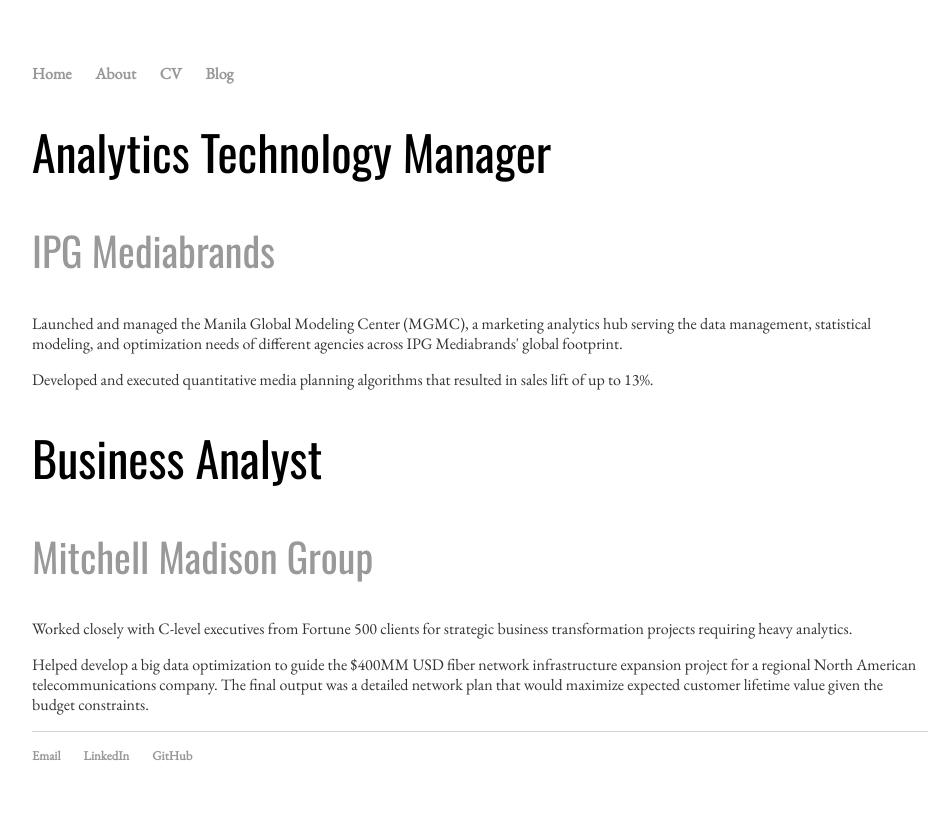
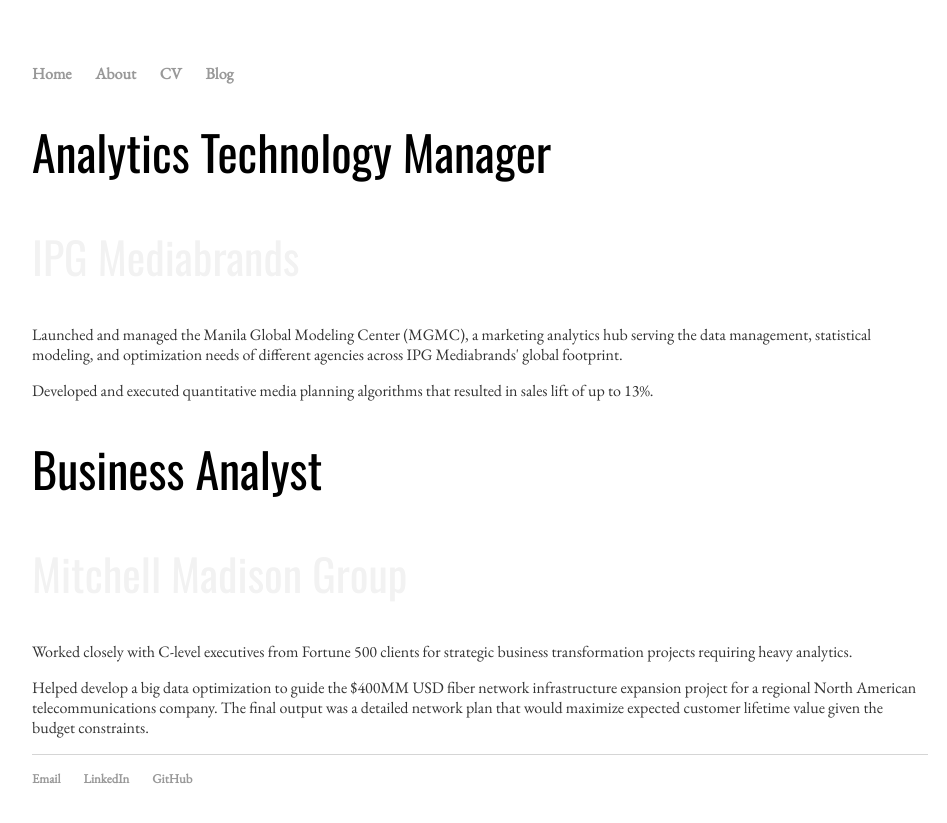
Before and after one commit to victorangeloblancada/victorangeloblancada.github.io-jekyll, a Jekyll site: the page built from cv/index.html, in a window 1280 px wide. Shown: the top 823 px of the page, without its empty margins (160-1107 px from the left). Built offline with Jekyll 4.4.1, drawn with Linux system fonts in a browser that asks for light colours.

Commit message:
Update main.css

```diff
--- a/css/main.css
+++ b/css/main.css
@@ -18,6 +18,7 @@
 }
 a:hover {
     text-decoration: underline;
+    color: #333;
 }
 h1, h2, h3 {
     font-family:'Oswald','Helvetica', 'Arial', 'Sans-Serif';
@@ -27,6 +28,10 @@
     font-size: 3em;
 }
 h2 {
+    font-size: 2.75em;
+    color: #f2f2f2;
+}
+h3 {
     font-size: 2.5em;
     color: #999;
 }
@@ -52,6 +57,7 @@
 table {
     font-family:'Oswald','Helvetica', 'Arial', 'Sans-Serif';
     margin: 0 auto;
+    border-collapse: collapse;
 }
 
 th {
```
